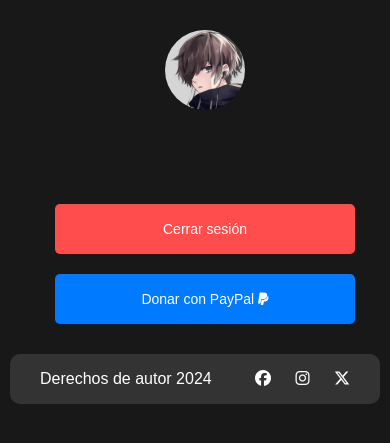
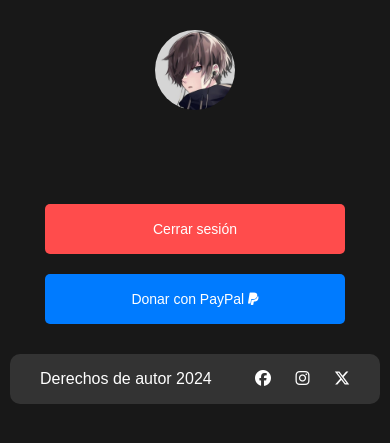
Before and after one commit to VictorVasquezZT2005/momo-usa, a Django app: template templates/pages/profile.html in a window 390 px wide. Shown: the part 60-503 px from the top of the page. Run offline with Django 5.2, Linux system fonts and the light colour scheme; the template is opened without the code that fills it, so the values that code supplies are empty; some web fonts are replaced.

Commit message:
update fix bottons

```diff
--- a/static/css/profile.css
+++ b/static/css/profile.css
@@ -66,6 +66,7 @@ button {
     margin: 5px 0; /* Agrega margen entre los botones */
     text-align: center; /* Centra el texto dentro del botón */
 }
+
 button:hover {
     background-color: #0056b3; /* Azul oscuro en hover */
 }
@@ -98,6 +99,7 @@ button#donate:hover {
         width: 100%; /* Asegura que el contenedor ocupe todo el ancho */
         align-items: center;
         padding: 10px; /* Asegura que haya un padding adecuado en pantallas pequeñas */
+        box-sizing: border-box; /* Asegura que el padding no cause desbordamiento */
     }
 
     .actions button {
```
